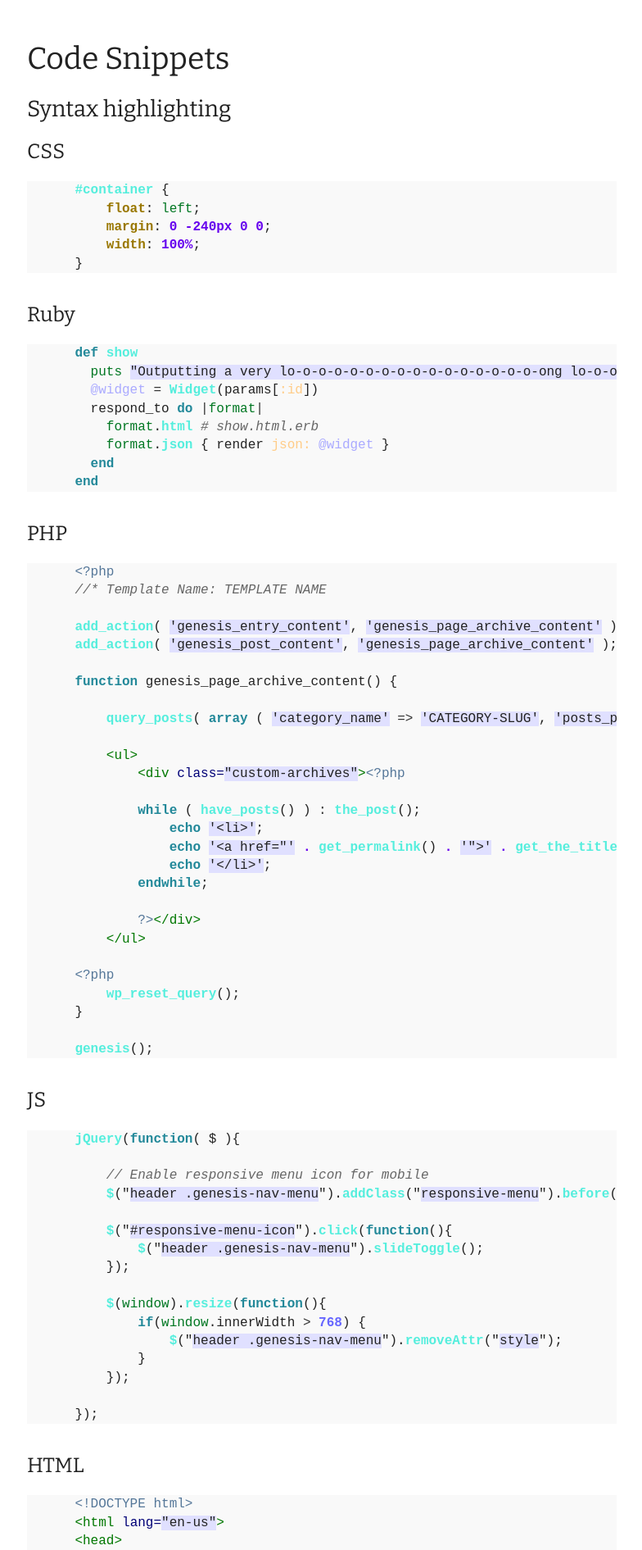
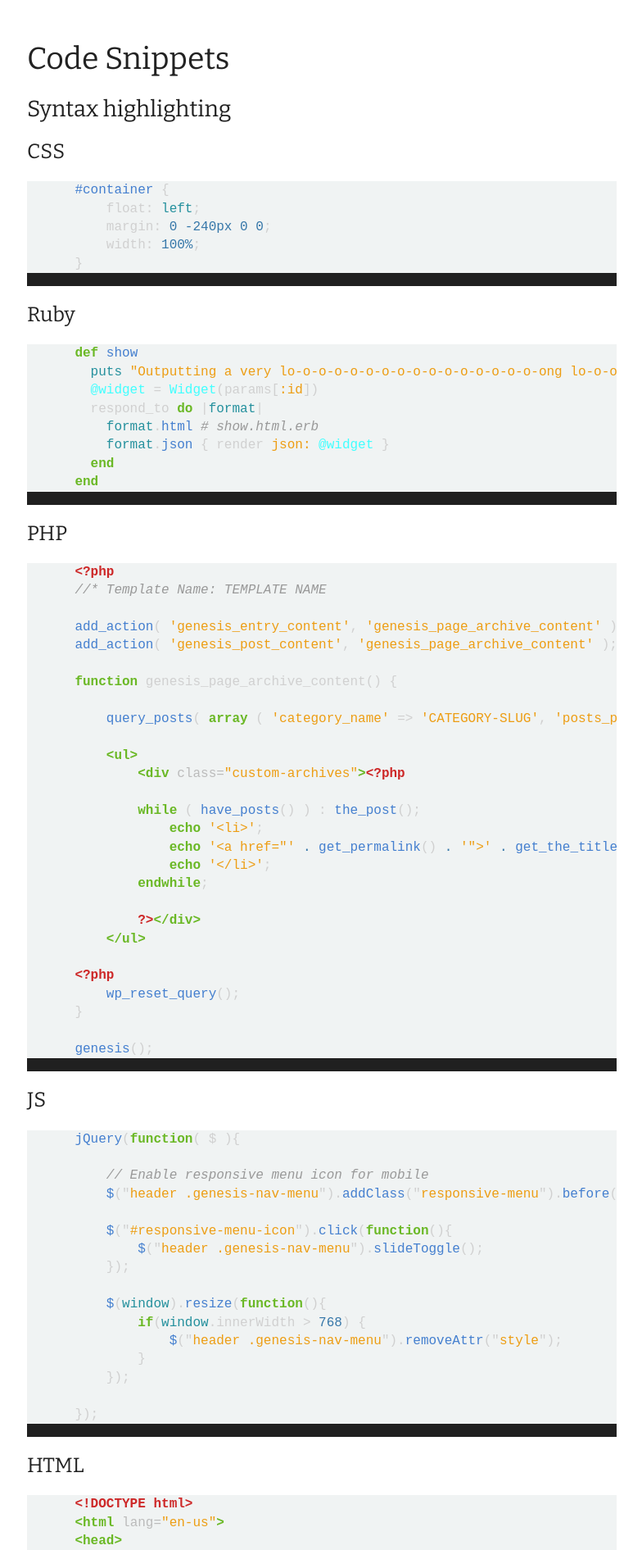
Before and after one commit to snowdj/bradonomics.github.io, a Jekyll site: the page built from _posts/2014-09-22-test-post.md, in a window 1280 px wide. Shown: the part 2443-4334 px from the top of the page at 82% size, without its empty margins (247-1031 px from the left). Built offline with Jekyll 4.4.1, drawn with Linux system fonts in a browser that asks for light colours; some web fonts are replaced.

Commit message:
Native Syntax

```diff
--- a/css/style.css
+++ b/css/style.css
@@ -1014,7 +1014,7 @@
   font-size: .8rem;
   line-height: 1.4;
   word-wrap: normal;
-  background-color: #f9f9f9;
+  background-color: #f0f3f3;
 }
 pre code {
   padding: 0;
@@ -1031,69 +1031,76 @@
   font-size: inherit;
 }
 
-.highlight .hll { background-color: #ffffcc }
-.highlight  { background: #ffffff; }
-.highlight .c { color: #666666; font-style: italic } /* Comment */
-.highlight .err { color: #FF0000; background-color: #FFAAAA } /* Error */
-.highlight .k { color: #228899; font-weight: bold } /* Keyword */
-.highlight .o { color: #333333 } /* Operator */
-.highlight .cm { color: #666666; font-style: italic } /* Comment.Multiline */
-.highlight .cp { color: #557799 } /* Comment.Preproc */
-.highlight .c1 { color: #666666; font-style: italic } /* Comment.Single */
-.highlight .cs { color: #cc0000; font-weight: bold; font-style: italic } /* Comment.Special */
-.highlight .gd { color: #A00000 } /* Generic.Deleted */
-.highlight .ge { font-style: italic } /* Generic.Emph */
-.highlight .gr { color: #FF0000 } /* Generic.Error */
-.highlight .gh { color: #000080; font-weight: bold } /* Generic.Heading */
-.highlight .gi { color: #00A000 } /* Generic.Inserted */
-.highlight .go { color: #888888 } /* Generic.Output */
-.highlight .gp { color: #c65d09; font-weight: bold } /* Generic.Prompt */
-.highlight .gs { font-weight: bold } /* Generic.Strong */
-.highlight .gu { color: #800080; font-weight: bold } /* Generic.Subheading */
-.highlight .gt { color: #0044DD } /* Generic.Traceback */
-.highlight .kc { color: #228899; font-weight: bold } /* Keyword.Constant */
-.highlight .kd { color: #228899; font-weight: bold } /* Keyword.Declaration */
-.highlight .kn { color: #228899; font-weight: bold } /* Keyword.Namespace */
-.highlight .kp { color: #0088ff; font-weight: bold } /* Keyword.Pseudo */
-.highlight .kr { color: #228899; font-weight: bold } /* Keyword.Reserved */
-.highlight .kt { color: #6666ff; font-weight: bold } /* Keyword.Type */
-.highlight .m { color: #6600EE; font-weight: bold } /* Literal.Number */
-.highlight .s { background-color: #e0e0ff } /* Literal.String */
-.highlight .na { color: #000077 } /* Name.Attribute */
-.highlight .nb { color: #007722 } /* Name.Builtin */
-.highlight .nc { color: #ee99ee; font-weight: bold } /* Name.Class */
-.highlight .no { color: #55eedd; font-weight: bold } /* Name.Constant */
-.highlight .nd { color: #555555; font-weight: bold } /* Name.Decorator */
-.highlight .ni { color: #880000 } /* Name.Entity */
-.highlight .ne { color: #FF0000; font-weight: bold } /* Name.Exception */
-.highlight .nf { color: #55eedd; font-weight: bold } /* Name.Function */
-.highlight .nl { color: #997700; font-weight: bold } /* Name.Label */
-.highlight .nn { color: #0e84b5; font-weight: bold } /* Name.Namespace */
-.highlight .nt { color: #007700 } /* Name.Tag */
-.highlight .nv { color: #003366 } /* Name.Variable */
-.highlight .ow { color: #000000; font-weight: bold } /* Operator.Word */
-.highlight .w { color: #bbbbbb } /* Text.Whitespace */
-.highlight .mf { color: #6600EE; font-weight: bold } /* Literal.Number.Float */
-.highlight .mh { color: #005588; font-weight: bold } /* Literal.Number.Hex */
-.highlight .mi { color: #6666ff; font-weight: bold } /* Literal.Number.Integer */
-.highlight .mo { color: #4400EE; font-weight: bold } /* Literal.Number.Oct */
-.highlight .sb { background-color: #e0e0ff } /* Literal.String.Backtick */
-.highlight .sc { color: #8888FF } /* Literal.String.Char */
-.highlight .sd { color: #DD4422 } /* Literal.String.Doc */
-.highlight .s2 { background-color: #e0e0ff } /* Literal.String.Double */
-.highlight .se { color: #666666; font-weight: bold; background-color: #e0e0ff } /* Literal.String.Escape */
-.highlight .sh { background-color: #e0e0ff } /* Literal.String.Heredoc */
-.highlight .si { background-color: #eeeeee } /* Literal.String.Interpol */
-.highlight .sx { color: #ff8888; background-color: #e0e0ff } /* Literal.String.Other */
-.highlight .sr { color: #000000; background-color: #e0e0ff } /* Literal.String.Regex */
-.highlight .s1 { background-color: #e0e0ff } /* Literal.String.Single */
-.highlight .ss { color: #ffcc88 } /* Literal.String.Symbol */
-.highlight .bp { color: #007722 } /* Name.Builtin.Pseudo */
-.highlight .vc { color: #ccccff } /* Name.Variable.Class */
-.highlight .vg { color: #ff8844 } /* Name.Variable.Global */
-.highlight .vi { color: #aaaaff } /* Name.Variable.Instance */
-.highlight .il { color: #6666ff; font-weight: bold } /* Literal.Number.Integer.Long */
-
+.highlight .hll { background-color: #404040 }
+.highlight  { background: #202020; color: #d0d0d0 }
+.highlight .c { color: #999999; font-style: italic } /* Comment */
+.highlight .err { color: #a61717; background-color: #e3d2d2 } /* Error */
+.highlight .g { color: #d0d0d0 } /* Generic */
+.highlight .k { color: #6ab825; font-weight: bold } /* Keyword */
+.highlight .l { color: #d0d0d0 } /* Literal */
+.highlight .n { color: #d0d0d0 } /* Name */
+.highlight .o { color: #d0d0d0 } /* Operator */
+.highlight .x { color: #d0d0d0 } /* Other */
+.highlight .p { color: #d0d0d0 } /* Punctuation */
+.highlight .cm { color: #999999; font-style: italic } /* Comment.Multiline */
+.highlight .cp { color: #cd2828; font-weight: bold } /* Comment.Preproc */
+.highlight .c1 { color: #999999; font-style: italic } /* Comment.Single */
+.highlight .cs { color: #e50808; font-weight: bold; background-color: #520000 } /* Comment.Special */
+.highlight .gd { color: #d22323 } /* Generic.Deleted */
+.highlight .ge { color: #d0d0d0; font-style: italic } /* Generic.Emph */
+.highlight .gr { color: #d22323 } /* Generic.Error */
+.highlight .gh { color: #ffffff; font-weight: bold } /* Generic.Heading */
+.highlight .gi { color: #589819 } /* Generic.Inserted */
+.highlight .go { color: #cccccc } /* Generic.Output */
+.highlight .gp { color: #aaaaaa } /* Generic.Prompt */
+.highlight .gs { color: #d0d0d0; font-weight: bold } /* Generic.Strong */
+.highlight .gu { color: #ffffff; text-decoration: underline } /* Generic.Subheading */
+.highlight .gt { color: #d22323 } /* Generic.Traceback */
+.highlight .kc { color: #6ab825; font-weight: bold } /* Keyword.Constant */
+.highlight .kd { color: #6ab825; font-weight: bold } /* Keyword.Declaration */
+.highlight .kn { color: #6ab825; font-weight: bold } /* Keyword.Namespace */
+.highlight .kp { color: #6ab825 } /* Keyword.Pseudo */
+.highlight .kr { color: #6ab825; font-weight: bold } /* Keyword.Reserved */
+.highlight .kt { color: #6ab825; font-weight: bold } /* Keyword.Type */
+.highlight .ld { color: #d0d0d0 } /* Literal.Date */
+.highlight .m { color: #3677a9 } /* Literal.Number */
+.highlight .s { color: #ed9d13 } /* Literal.String */
+.highlight .na { color: #bbbbbb } /* Name.Attribute */
+.highlight .nb { color: #24909d } /* Name.Builtin */
+.highlight .nc { color: #447fcf; text-decoration: underline } /* Name.Class */
+.highlight .no { color: #40ffff } /* Name.Constant */
+.highlight .nd { color: #ffa500 } /* Name.Decorator */
+.highlight .ni { color: #d0d0d0 } /* Name.Entity */
+.highlight .ne { color: #bbbbbb } /* Name.Exception */
+.highlight .nf { color: #447fcf } /* Name.Function */
+.highlight .nl { color: #d0d0d0 } /* Name.Label */
+.highlight .nn { color: #447fcf; text-decoration: underline } /* Name.Namespace */
+.highlight .nx { color: #d0d0d0 } /* Name.Other */
+.highlight .py { color: #d0d0d0 } /* Name.Property */
+.highlight .nt { color: #6ab825; font-weight: bold } /* Name.Tag */
+.highlight .nv { color: #40ffff } /* Name.Variable */
+.highlight .ow { color: #6ab825; font-weight: bold } /* Operator.Word */
+.highlight .w { color: #666666 } /* Text.Whitespace */
+.highlight .mf { color: #3677a9 } /* Literal.Number.Float */
+.highlight .mh { color: #3677a9 } /* Literal.Number.Hex */
+.highlight .mi { color: #3677a9 } /* Literal.Number.Integer */
+.highlight .mo { color: #3677a9 } /* Literal.Number.Oct */
+.highlight .sb { color: #ed9d13 } /* Literal.String.Backtick */
+.highlight .sc { color: #ed9d13 } /* Literal.String.Char */
+.highlight .sd { color: #ed9d13 } /* Literal.String.Doc */
+.highlight .s2 { color: #ed9d13 } /* Literal.String.Double */
+.highlight .se { color: #ed9d13 } /* Literal.String.Escape */
+.highlight .sh { color: #ed9d13 } /* Literal.String.Heredoc */
+.highlight .si { color: #ed9d13 } /* Literal.String.Interpol */
+.highlight .sx { color: #ffa500 } /* Literal.String.Other */
+.highlight .sr { color: #ed9d13 } /* Literal.String.Regex */
+.highlight .s1 { color: #ed9d13 } /* Literal.String.Single */
+.highlight .ss { color: #ed9d13 } /* Literal.String.Symbol */
+.highlight .bp { color: #24909d } /* Name.Builtin.Pseudo */
+.highlight .vc { color: #40ffff } /* Name.Variable.Class */
+.highlight .vg { color: #40ffff } /* Name.Variable.Global */
+.highlight .vi { color: #40ffff } /* Name.Variable.Instance */
+.highlight .il { color: #3677a9 } /* Literal.Number.Integer.Long */
 
 /* Stuff I don't know where to put for now */
 
```
